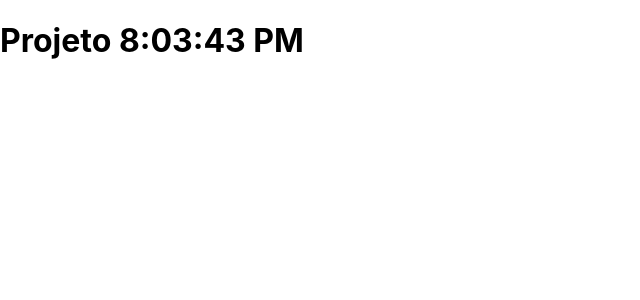
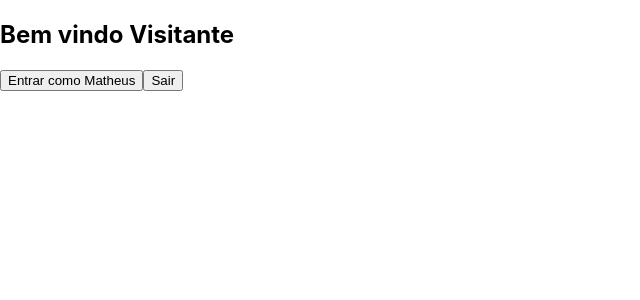
Before and after one commit to DFMaia/primeiro-projeto-react, a React (Create React App) app: page / in a window 1280 px wide. Shown: the top 300 px of the page, without its empty margins (0-640 px from the left). Built offline with nearby package versions, Linux system fonts and the light colour scheme.

Commit message:
Commit 10: Ciração de pastas para separar classese novos métodos para chamar constructors.

```diff
--- a/src/App.js
+++ b/src/App.js
@@ -1,27 +1,15 @@
-import React, {Component} from 'react';
+import React, { Component } from 'react';
+import Membro from './components/Membro'
 
-class App extends Component {
-
-    constructor(props){
-        super(props);
-        this.state = {
-            hora: '00:00:00'
-        };
-    }
-
-    componentDidMount(){
-        setInterval(() => {
-            this.setState({hora: new Date().toLocaleTimeString()})
-        }, 1000);
-    }
-
+class App extends Component{
     render(){
         return(
             <div>
-                <h1>Projeto {this.state.hora}</h1>
+                <Membro nome={"Visitante"}/>
             </div>
         );
     }
+
 }
 
 export default App;
--- /dev/null
+++ b/src/components/Membro/index.js
@@ -0,0 +1,36 @@
+import React, { Component} from 'react';
+
+class Membro extends Component {
+
+    constructor(props){
+        super(props);
+        this.state = {
+            nome: props.nome
+        };
+
+        this.entrar = this.entrar.bind(this);
+    }
+
+    entrar(){
+        this.setState({nome: 'Matheus'})
+    }
+
+    render(){
+        return(
+            <div>
+                <h2>
+                    Bem vindo {this.state.nome}
+                    </h2>
+                <button onClick={this.entrar}>
+                {/**sdfsf */}
+                    Entrar como Matheus
+                </button>
+                <button onClick={() => this.setState( {nome: ''} )}>
+                    Sair
+                </button>
+            </div>
+        );
+    }
+}
+
+export default Membro;
```
Also changed, not shown: src/README.md.
